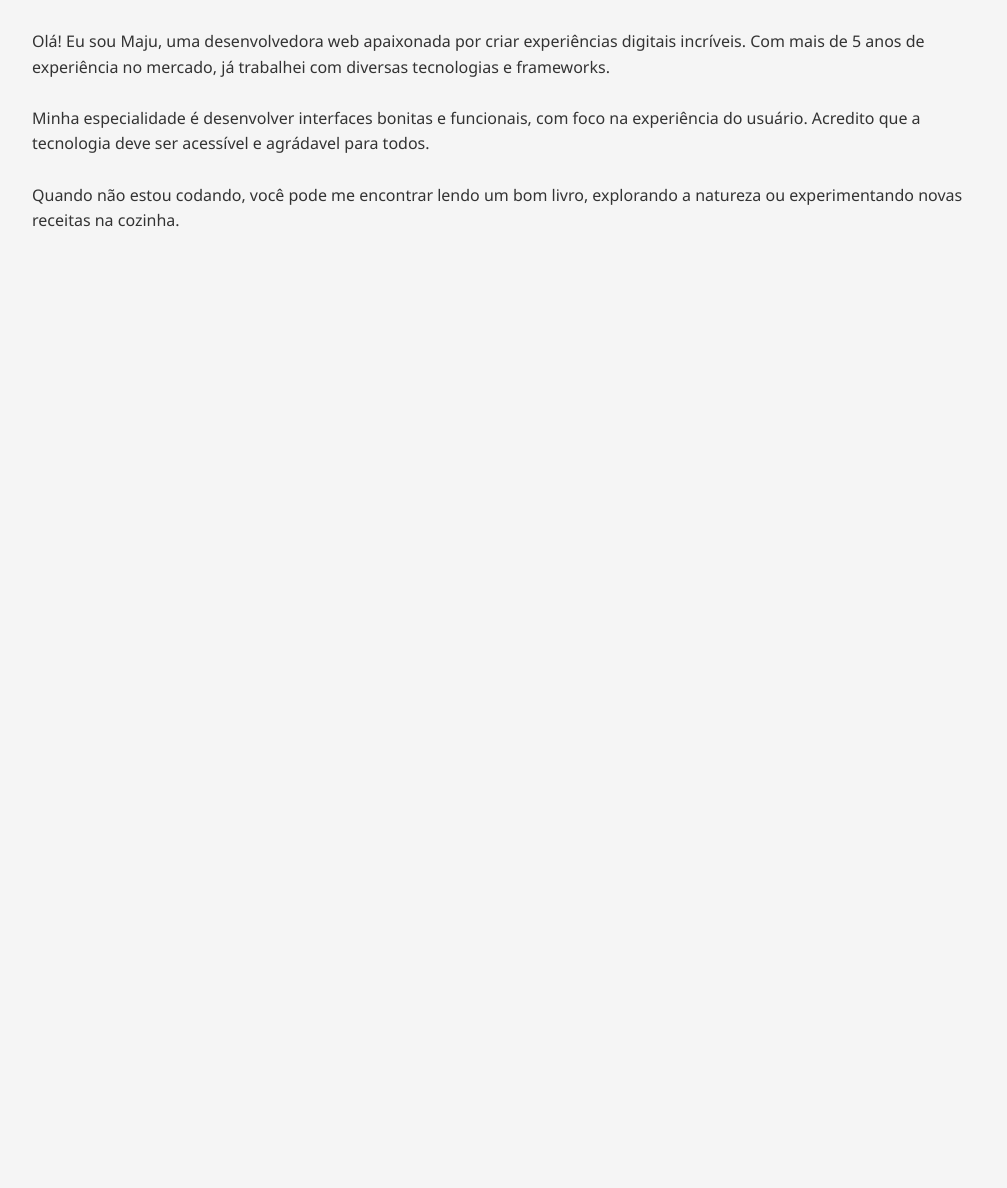
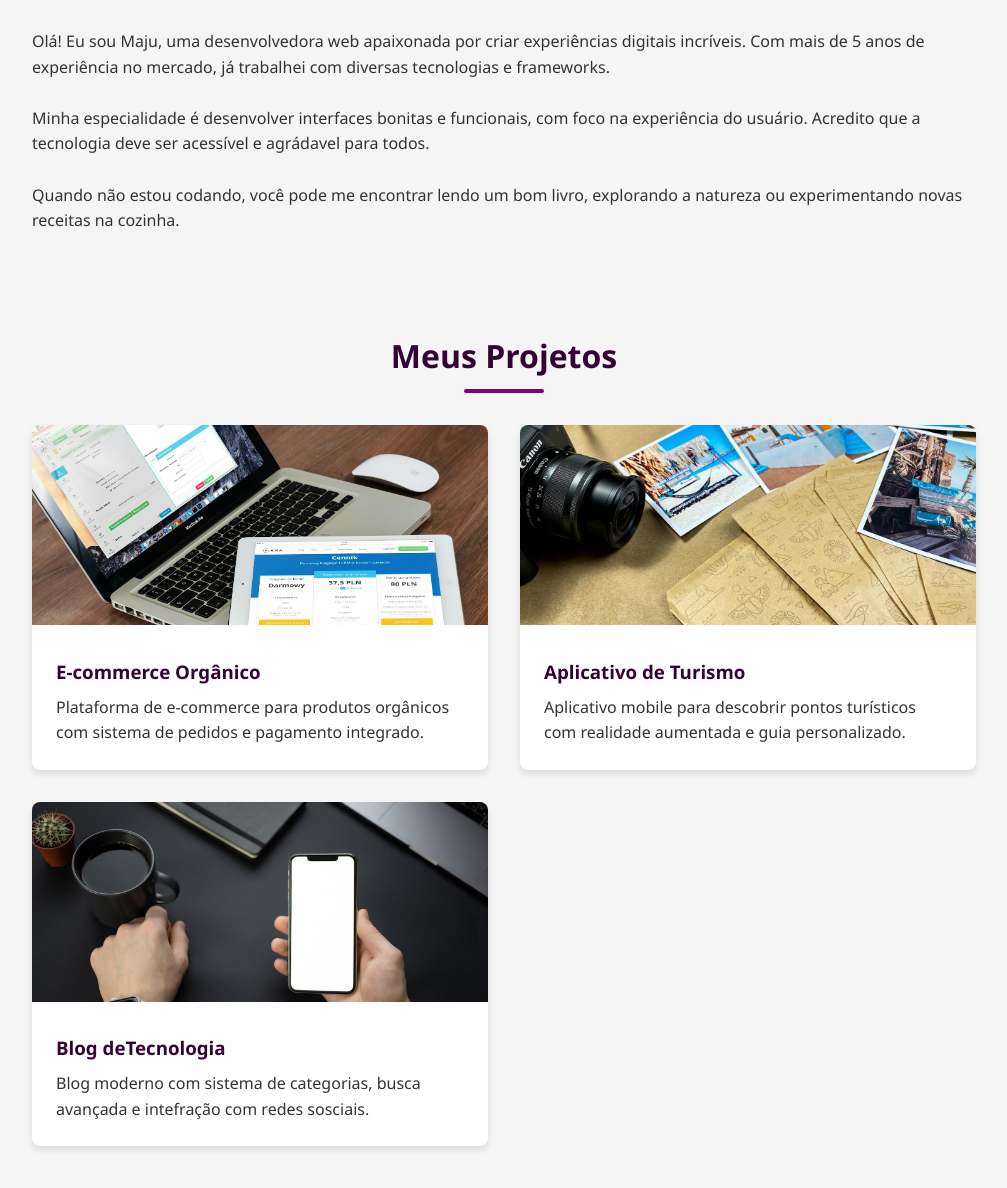
Before and after one commit to majutolovi/Portifolio, a plain HTML site: page index.html in a window 1280 px wide. Shown: the part 512-1700 px from the top of the page, without its empty margins (136-1143 px from the left). Before the commit the page ends 800 px from the top, so only its background shows below. Drawn offline with Linux system fonts and the light colour scheme.

Commit message:
Add files via upload

```diff
--- a/index.html
+++ b/index.html
@@ -44,5 +44,33 @@
         </div>
     </section>
 
+    <section id="projetos">
+        <h2>Meus Projetos</h2>
+        <div class="projects-grid">
+            <div class="project-card">
+                <img src="e-commerce.jpg" alt="Projeto 1" class="project-img">
+                <div class="project-info">
+                    <h3>E-commerce Orgânico</h3>
+                    <p>Plataforma de e-commerce para produtos orgânicos com sistema de pedidos e pagamento integrado.</p>
+                </div>
+            </div>
+
+            <div class="project-card">
+                <img src="turismo.jpg" alt="Projeto 2" class="project-img">
+                <div class="project-info">
+                    <h3>Aplicativo de Turismo</h3>
+                    <p>Aplicativo mobile para descobrir pontos turísticos com realidade aumentada e guia personalizado.</p>
+                </div>
+            </div>
+
+            <div class="project-card">
+                <img src="blog.jpg" alt="Projeto 3" class="project-img">
+                <div class="project-info">
+                    <h3>Blog deTecnologia</h3>
+                    <p>Blog moderno com sistema de categorias, busca avançada e intefração com redes sosciais.</p>
+                </div>
+            </div>
+        </div>
+    </section>
 </body>
 </html>
--- a/style.css
+++ b/style.css
@@ -115,3 +115,38 @@ section h2::after {
     flex: 1;
     min-width: 300px;
 }
+
+/* Projetos */
+.projects-grid {
+    display: grid;
+    grid-template-columns: repeat(auto-fill, minmax(300px, 1fr));
+    gap: 2rem;
+}
+
+.project-card {
+    background: white;
+    border-radius: 8px;
+    overflow: hidden;
+    box-shadow: 0 4px 6px rgba(0, 0, 0, 0.1);
+    transition: transform 0.3s, box-shadow 0.3s;
+}
+
+.project-card:hover {
+    transform: translateY(-5px);
+    box-shadow: 0 10px 20px rgba(0, 0, 0, 0.1);
+}
+
+.project-img {
+    width: 100%;
+    height: 200px;
+    object-fit: cover;
+}
+
+.project-info {
+    padding: 1.5rem;
+}
+
+.project-info h3 {
+    margin-bottom: 0.5rem;
+    color: #350235;
+}
```
Also changed, not shown: blog.jpg (added), e-commerce.jpg (added), turismo.jpg (added).
